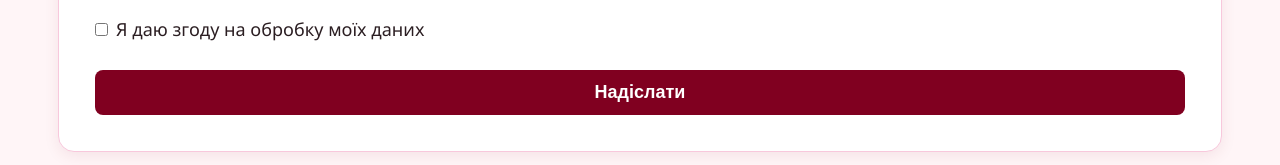
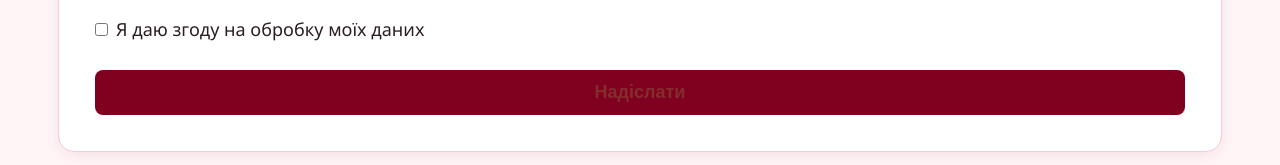
Before and after one commit to elyzavet/web-portfolio, a plain HTML site: page index.html in a window 1280 px wide. Shown: the part 7166-7331 px from the top of the page. Drawn offline with Linux system fonts and the light colour scheme.

Commit message:
style.css

```diff
--- a/css/style.css
+++ b/css/style.css
@@ -367,7 +367,7 @@ h1.section__title {
 
 .form__button {
   background-color: var(--title-color);
-  color: #ffffff;
+  color: #842d2d;
   padding: 12px 24px;
   border: none;
   border-radius: var(--radius-sm);
```
